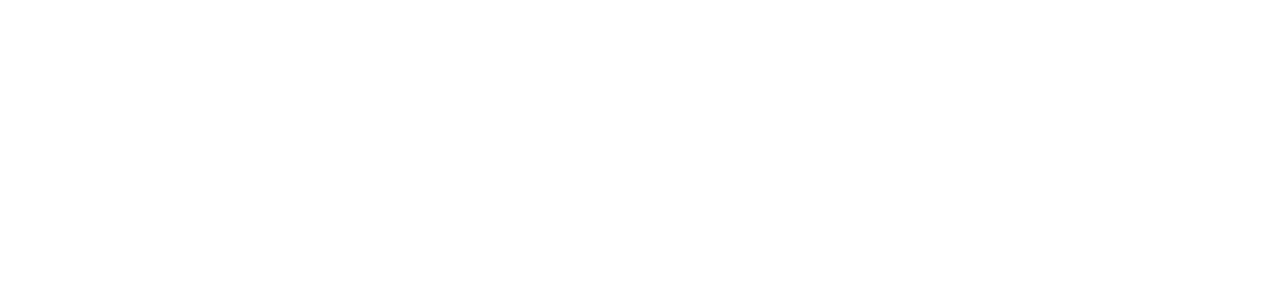
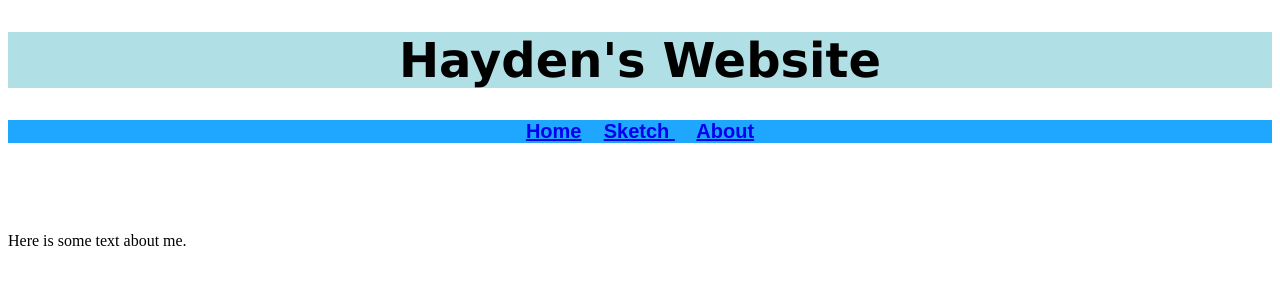
Before and after one commit to hmiller23/p3_hayden_miller, a website: page aboutpage.html in a window 1280 px wide. Drawn offline with Linux system fonts and the light colour scheme.

Commit message:
Added About page with same navigation

```diff
--- a/aboutpage.html
+++ b/aboutpage.html
@@ -0,0 +1,42 @@
+<!DOCTYPE html>
+<html lang="en">
+  <head>
+    <meta charset="UTF-8" />
+    <meta name="viewport" content="width=device-width, initial-scale=1.0" />
+    <meta http-equiv="X-UA-Compatible" content="ie=edge" />
+
+    <title>Hayden's Project</title>
+    <style>
+      h1 {
+        text-align: center;
+        background-color: powderblue;
+        font-family: verdana;
+        font-size: 300%;
+      }
+      h2 {
+        text-align: center;
+        background-color: rgb(31, 166, 269);
+        font-family: arial;
+        font-size: 125%;
+      }
+    </style>
+  </head>
+
+  <h1>
+    Hayden's Website
+  </h1>
+  <h2>
+    <a href="/index.html">Home</a>&nbsp;&nbsp;&nbsp
+    <a href="/portfolio.html">Sketch </a>&nbsp;&nbsp;&nbsp
+    <a href="/aboutpage.html">About</a>
+  </h2>
+  <br />
+  <br />
+  <br />
+  <body>
+    <br />
+    <a>
+      Here is some text about me.
+    </a>
+  </body>
+</html>
```
Also changed, not shown: portfolio.html (+1 -0 lines).
